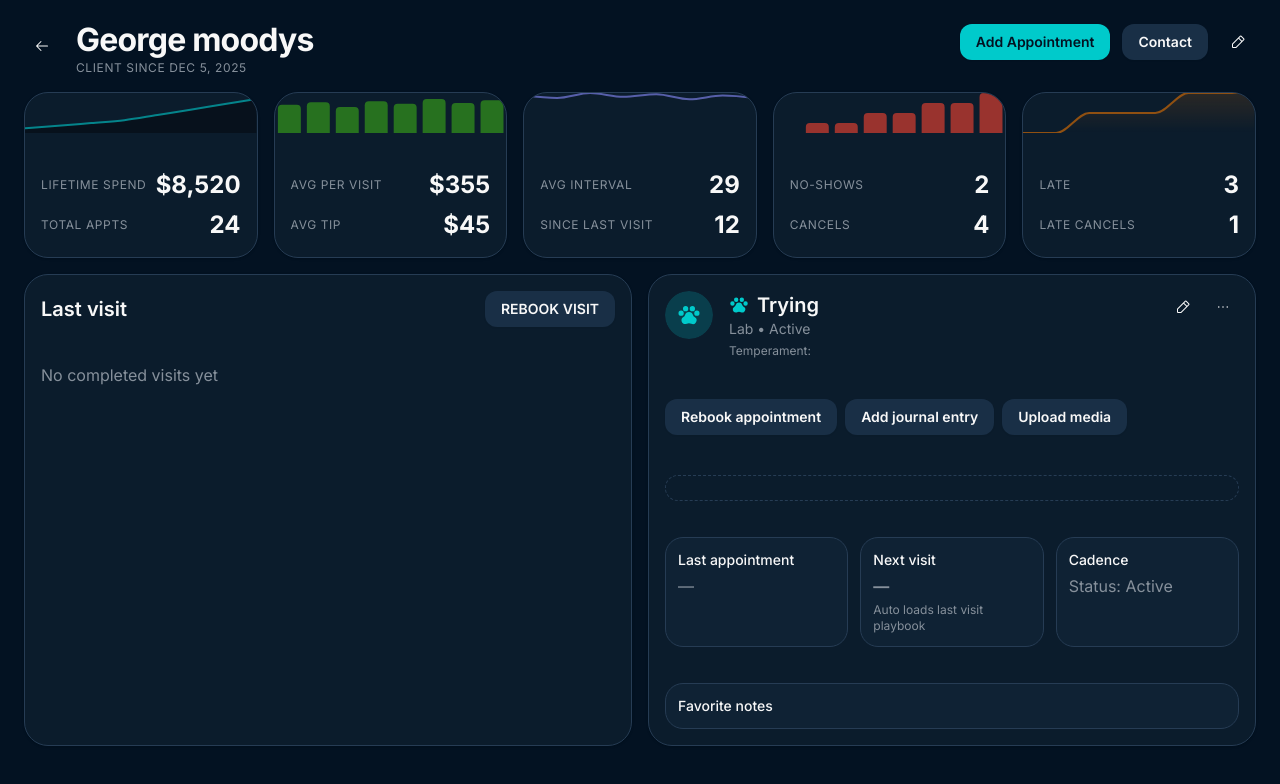
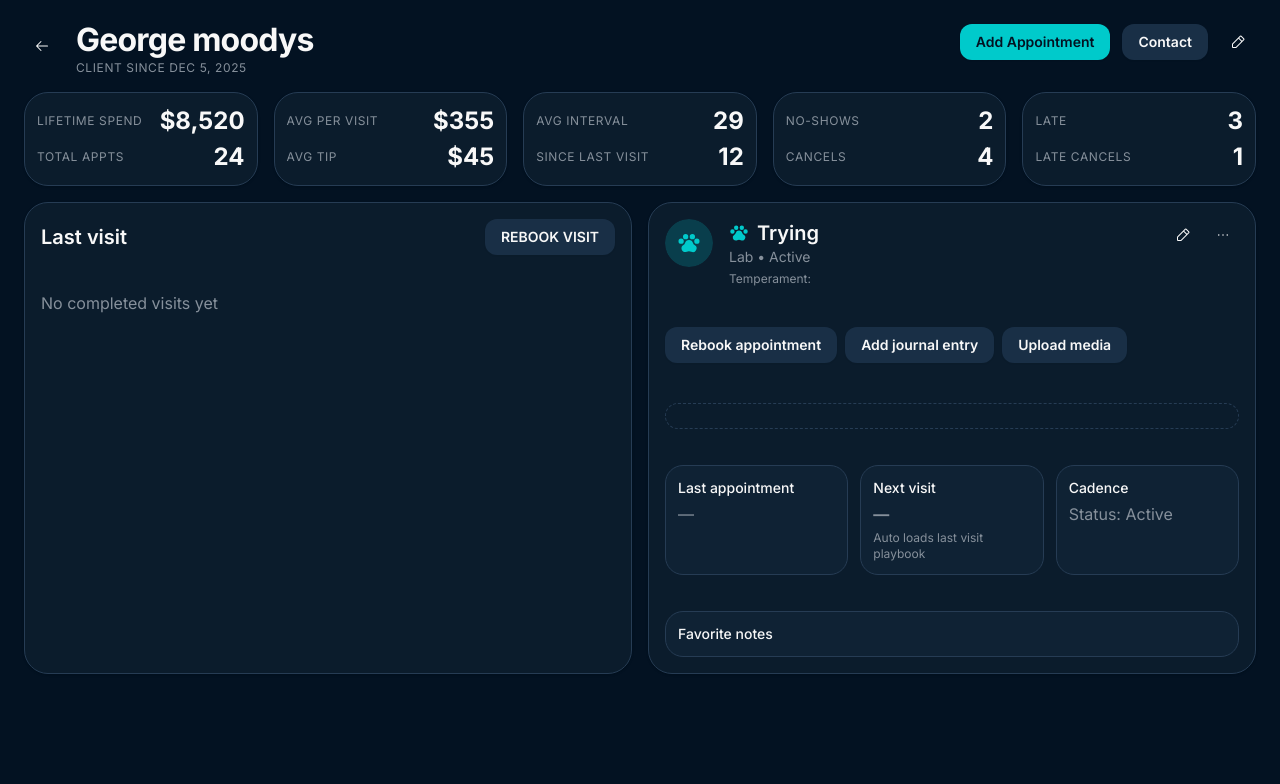
Before and after one commit to JimmysRanch/126, a React (Vite) app: page / in a window 1280 px wide. Shown: the top 784 px of the page. Built offline with nearby package versions, Linux system fonts and the light colour scheme.

Commit message:
Generated by Spark: Remove the charts and remove the vertical space in in the widgets to make them much more compact

```diff
--- a/src/App.tsx
+++ b/src/App.tsx
@@ -5,61 +5,6 @@ import { Avatar, AvatarFallback } from "@/components/ui/avatar"
 import { StatWidget } from "@/components/StatWidget"
 
 function App() {
-  const lifetimeSpendData = [
-    { value: 120 },
-    { value: 180 },
-    { value: 250 },
-    { value: 320 },
-    { value: 450 },
-    { value: 580 },
-    { value: 720 },
-    { value: 850 },
-  ]
-
-  const avgPerVisitData = [
-    { value: 85 },
-    { value: 92 },
-    { value: 78 },
-    { value: 95 },
-    { value: 88 },
-    { value: 102 },
-    { value: 90 },
-    { value: 98 },
-  ]
-
-  const appointmentIssuesData = [
-    { value: 0 },
-    { value: 1 },
-    { value: 1 },
-    { value: 2 },
-    { value: 2 },
-    { value: 3 },
-    { value: 3 },
-    { value: 4 },
-  ]
-
-  const intervalData = [
-    { value: 30 },
-    { value: 28 },
-    { value: 32 },
-    { value: 29 },
-    { value: 31 },
-    { value: 27 },
-    { value: 30 },
-    { value: 28 },
-  ]
-
-  const lateArrivalsData = [
-    { value: 0 },
-    { value: 0 },
-    { value: 1 },
-    { value: 1 },
-    { value: 1 },
-    { value: 2 },
-    { value: 2 },
-    { value: 2 },
-  ]
-
   return (
     <div className="min-h-screen bg-background text-foreground p-6">
       <div className="max-w-[1400px] mx-auto space-y-4">
@@ -107,8 +52,6 @@ function App() {
               { label: "LIFETIME SPEND", value: "$8,520" },
               { label: "TOTAL APPTS", value: "24" }
             ]}
-            chartData={lifetimeSpendData}
-            chartType="area"
             onClick={() => console.log('Lifetime Spend clicked')}
           />
 
@@ -117,9 +60,6 @@ function App() {
               { label: "AVG PER VISIT", value: "$355" },
               { label: "AVG TIP", value: "$45" }
             ]}
-            chartData={avgPerVisitData}
-            chartType="bar"
-            accentColor="oklch(0.65 0.2 140)"
             onClick={() => console.log('Average per visit clicked')}
           />
 
@@ -128,9 +68,6 @@ function App() {
               { label: "AVG INTERVAL", value: "29" },
               { label: "SINCE LAST VISIT", value: "12" }
             ]}
-            chartData={intervalData}
-            chartType="line"
-            accentColor="oklch(0.7 0.18 280)"
             onClick={() => console.log('Avg Interval clicked')}
           />
 
@@ -139,9 +76,6 @@ function App() {
               { label: "NO-SHOWS", value: "2" },
               { label: "CANCELS", value: "4" }
             ]}
-            chartData={appointmentIssuesData}
-            chartType="bar"
-            accentColor="oklch(0.65 0.22 30)"
             onClick={() => console.log('No-shows clicked')}
           />
 
@@ -150,9 +84,6 @@ function App() {
               { label: "LATE", value: "3" },
               { label: "LATE CANCELS", value: "1" }
             ]}
-            chartData={lateArrivalsData}
-            chartType="area"
-            accentColor="oklch(0.68 0.19 60)"
             onClick={() => console.log('Late arrivals clicked')}
           />
         </div>
--- a/src/components/StatWidget.tsx
+++ b/src/components/StatWidget.tsx
@@ -1,5 +1,4 @@
 import { Card } from "@/components/ui/card"
-import { AreaChart, Area, ResponsiveContainer, BarChart, Bar, LineChart, Line } from "recharts"
 import { motion } from "framer-motion"
 
 interface Stat {
@@ -9,83 +8,13 @@ interface Stat {
 
 interface StatWidgetProps {
   stats: Stat[]
-  chartData?: Array<{ value: number }>
-  chartType?: 'area' | 'bar' | 'line'
-  accentColor?: string
   onClick?: () => void
 }
 
 export function StatWidget({
   stats,
-  chartData,
-  chartType = 'area',
-  accentColor = 'oklch(0.75 0.15 195)',
   onClick
 }: StatWidgetProps) {
-  const renderChart = () => {
-    if (!chartData || chartData.length === 0) return null
-
-    const commonProps = {
-      data: chartData,
-      margin: { top: 0, right: 0, left: 0, bottom: 0 }
-    }
-
-    switch (chartType) {
-      case 'bar':
-        return (
-          <ResponsiveContainer width="100%" height={40}>
-            <BarChart {...commonProps}>
-              <Bar
-                dataKey="value"
-                fill={accentColor}
-                radius={[4, 4, 0, 0]}
-                animationDuration={800}
-                animationEasing="ease-out"
-              />
-            </BarChart>
-          </ResponsiveContainer>
-        )
-      case 'line':
-        return (
-          <ResponsiveContainer width="100%" height={40}>
-            <LineChart {...commonProps}>
-              <Line
-                type="monotone"
-                dataKey="value"
-                stroke={accentColor}
-                strokeWidth={2}
-                dot={false}
-                animationDuration={1000}
-                animationEasing="ease-in-out"
-              />
-            </LineChart>
-          </ResponsiveContainer>
-        )
-      default:
-        return (
-          <ResponsiveContainer width="100%" height={40}>
-            <AreaChart {...commonProps}>
-              <defs>
-                <linearGradient id={`gradient-${stats[0].label}`} x1="0" y1="0" x2="0" y2="1">
-                  <stop offset="0%" stopColor={accentColor} stopOpacity={0.4} />
-                  <stop offset="100%" stopColor={accentColor} stopOpacity={0} />
-                </linearGradient>
-              </defs>
-              <Area
-                type="monotone"
-                dataKey="value"
-                stroke={accentColor}
-                strokeWidth={2}
-                fill={`url(#gradient-${stats[0].label})`}
-                animationDuration={1200}
-                animationEasing="ease-out"
-              />
-            </AreaChart>
-          </ResponsiveContainer>
-        )
-    }
-  }
-
   return (
     <motion.div
       initial={{ opacity: 0, y: 20 }}
@@ -93,16 +22,10 @@ export function StatWidget({
       transition={{ duration: 0.4, ease: "easeOut" }}
     >
       <Card
-        className="p-4 border-border bg-card hover:border-primary/50 hover:shadow-lg hover:shadow-primary/10 transition-all duration-200 cursor-pointer active:scale-[0.98] overflow-hidden"
+        className="p-3 border-border bg-card hover:border-primary/50 hover:shadow-lg hover:shadow-primary/10 transition-all duration-200 cursor-pointer active:scale-[0.98]"
         onClick={onClick}
       >
-        {chartData && chartData.length > 0 && (
-          <div className="mb-3 -mx-4 -mt-4 opacity-60">
-            {renderChart()}
-          </div>
-        )}
-
-        <div className="space-y-2">
+        <div className="space-y-1">
           {stats.map((stat, index) => (
             <motion.div
               key={stat.label}
```
